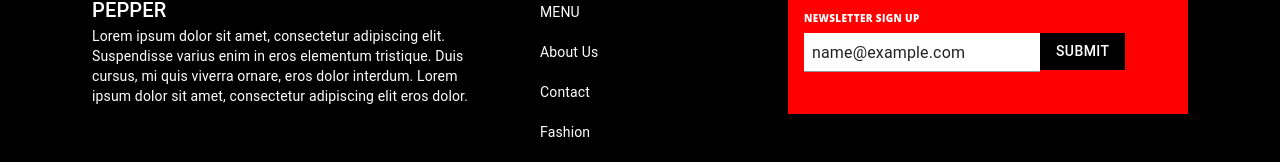
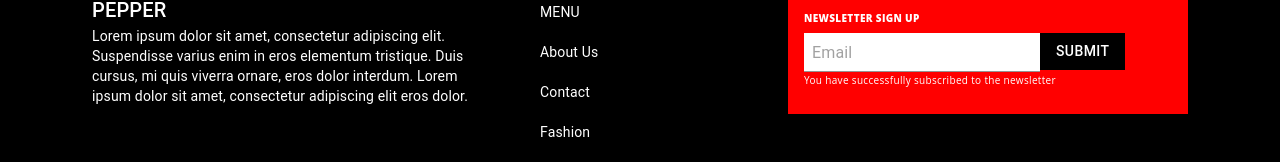
Before and after one commit to emma-craig/magazine, a React (Create React App) app in the folder client/: page / in a window 1280 px wide. Both pictures are taken after typing "name@example.com" into the empty fields and a click on the button "SUBMIT". Shown: the part 315-477 px from the top of the page. Built offline with nearby package versions, Linux system fonts and the light colour scheme; no server answers.

Commit message:
add success modal on submit

```diff
--- a/client/src/components/Footer/Subscribe.tsx
+++ b/client/src/components/Footer/Subscribe.tsx
@@ -1,11 +1,12 @@
 import { Button, TextField, Typography } from '@mui/material';
 import { Stack } from '@mui/system';
-import React from 'react';
+import React, { useState } from 'react';
 import { subscribe } from '../../utils/subscribe';
 import { useFormik } from 'formik';
 import * as Yup from 'yup';
 
 export default function Subscribe() {
+  const [showModal, setShowModal] = useState(false);
   const formik = useFormik({
     initialValues: {
       email: '',
@@ -13,10 +14,16 @@ export default function Subscribe() {
     validationSchema: Yup.object({
       email: Yup.string().email('Invalid email address').required('Required'),
     }),
-    onSubmit: (values) => subscribe(values.email),
+    onSubmit: (values) => {
+      subscribe(values.email);
+      setShowModal(true);
+      formik.resetForm();
+      setTimeout(() =>setShowModal(false), 3000);
+    },
   });
 
   return (
+    <>
       <Stack sx={{ bgColor: 'red', color: 'white', padding: 2 }}>
         <Typography
           variant="caption"
@@ -68,6 +75,9 @@ export default function Subscribe() {
             <Typography>{formik.errors.email}</Typography>
           ) : null}
         </form>
+        {showModal && <Typography variant = 'caption'>You have successfully subscribed to the newsletter</Typography>}
+
       </Stack>
+    </>
   );
 }
```
Lines whose indentation alone changed are shown as unchanged.
